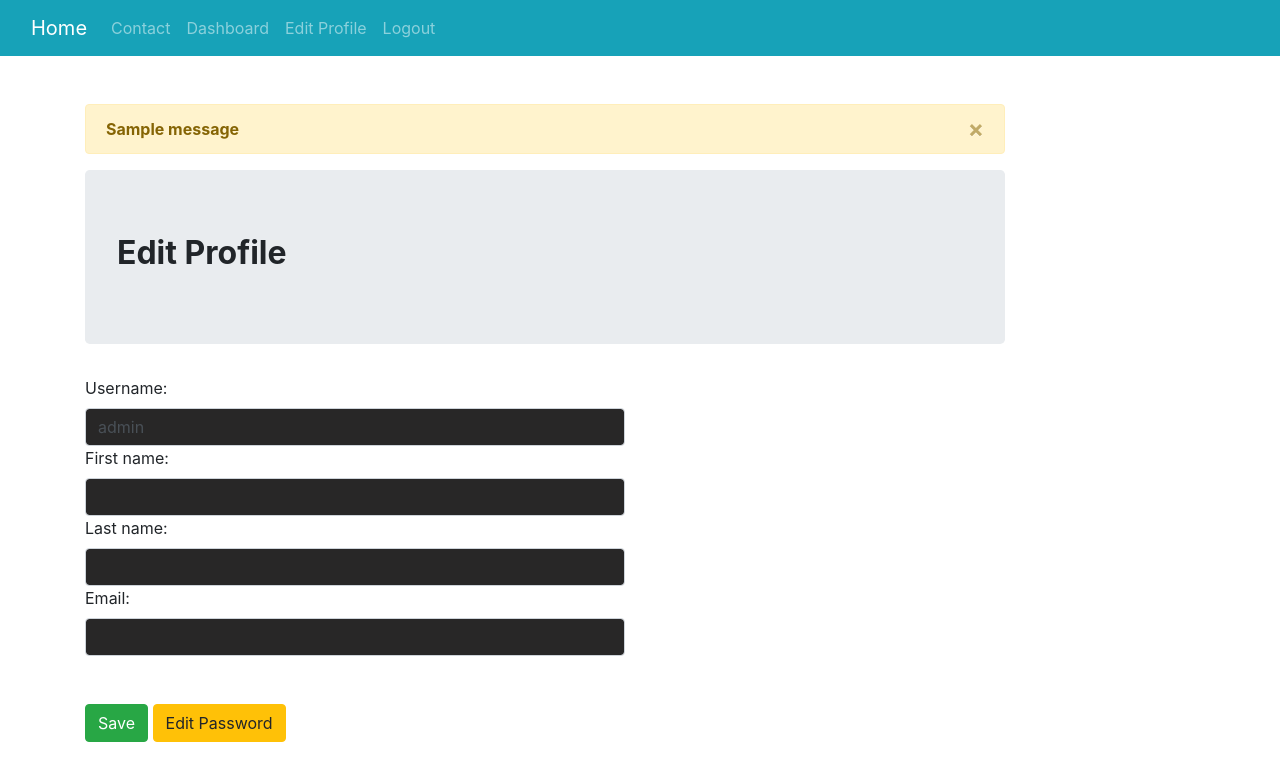
After one commit to saakib10/mini_blog, a Django app: page /userprofile/ in a window 1280 px wide. The commit adds this page. Shown: the top 781 px of the page. Run offline with Django 3.2, Linux system fonts and the light colour scheme; a user stored in the database is signed in; one stand-in notice (Sample message) is shown; some libraries are stand-ins or nearby versions.

Commit message:
my project

```diff
--- a/blog/forms.py
+++ b/blog/forms.py
@@ -1,4 +1,5 @@
-from django.contrib.auth.forms import UserCreationForm,AuthenticationForm,UsernameField
+from django.contrib.auth.forms import UserCreationForm,AuthenticationForm,UsernameField,\
+    UserChangeForm,PasswordChangeForm
 from django.contrib.auth.models import User
 from django import forms
 from .models import Post
@@ -28,3 +29,19 @@ class AddPost(forms.ModelForm):
         labels = {'title': 'Title','desc': 'Descriptions'}
         widgets = {'title': forms.TextInput(attrs={'class':'form-control'}),
                    'desc':forms.Textarea(attrs={'class':'form-control'})}
+
+class EditProfileForm(UserChangeForm):
+    password = None
+    class Meta:
+        model = User
+        fields = ['username','first_name','last_name','email']
+        labels = {'email':'Email'}
+        widgets = {'username':forms.TextInput(attrs={'class':'form-control'}),
+                   'first_name':forms.TextInput(attrs={'class':'form-control'}),
+                   'last_name': forms.TextInput(attrs={'class':'form-control'}),
+                   'email':forms.EmailInput(attrs={'class':'form-control'})}
+
+class ChangePassForm(PasswordChangeForm):
+    old_password = forms.CharField(label='Old Password',widget=forms.PasswordInput(attrs={'class':'form-control'}))
+    new_password1 = forms.CharField(label='New Password',widget=forms.PasswordInput(attrs={'class':'form-control'}))
+    new_password2 = forms.CharField(label='New Password(again)',widget=forms.PasswordInput(attrs={'class':'form-control'}))
--- a/blog/views.py
+++ b/blog/views.py
@@ -1,9 +1,11 @@
 from django.shortcuts import render,HttpResponseRedirect
-from .forms import UserSignUpForm,UserLoginForm,AddPost
-from django.contrib.auth import login,logout,authenticate
+from .forms import UserSignUpForm,UserLoginForm,AddPost,EditProfileForm,ChangePassForm
+from django.contrib.auth import login,logout,authenticate,update_session_auth_hash
 from django.contrib import messages
 from .models import Post
 from django.contrib.auth.models import Group
+
+
 def home_view(request):
     return render(request,'home.html')
 
@@ -35,7 +37,6 @@ def log_in(request):
                     if user is not None:
                         login(request,user)
                         messages.success(request,'Login Succesfully ')
-
                         return HttpResponseRedirect('/dashboard/')
             else:
                 lg = UserLoginForm()
@@ -84,21 +85,50 @@ def add_post(request):
 
 
 def update_post(request,id):
-    if request.method == 'POST':
-        up = Post.objects.get(pk=id)
-        update = AddPost(request.POST,instance=up)
-        if update.is_valid():
-            update.save()
-            return HttpResponseRedirect('/dashboard/')
+    if request.user.is_authenticated:
+        if request.method == 'POST':
+            up = Post.objects.get(pk=id)
+            update = AddPost(request.POST,instance=up)
+            if update.is_valid():
+                update.save()
+                return HttpResponseRedirect('/dashboard/')
 
-    else:
-        up = Post.objects.get(pk=id)
-        update = AddPost(instance=up)
+        else:
+            up = Post.objects.get(pk=id)
+            update = AddPost(instance=up)
 
     return render(request,'updatepost.html',{'form': update})
 
 def delete_post(request,id):
+    if request.user.is_authenticated:
+            if request.method == 'POST':
+                dp = Post.objects.get(pk = id)
+                dp.delete()
+                return HttpResponseRedirect('/dashboard/')
+
+def user_profile(request):
+    if request.user.is_authenticated:
+        if request.method == 'POST':
+            sp = EditProfileForm(request.POST,instance=request.user)
+            if sp.is_valid():
+                sp.save()
+                messages.success(request,'Your profile is Update .')
+                sa = EditProfileForm()
+        else:
+            sp = EditProfileForm(instance=request.user)
+        return render(request,'userprofile.html',{'form': sp})
+    else:
+        return HttpResponseRedirect('/login/')
+
+def change_password(request):
     if request.method == 'POST':
-        dp = Post.objects.get(pk = id)
-        dp.delete()
-        return HttpResponseRedirect('/dashboard/')
+        cp = ChangePassForm(user=request.user,data=request.POST)
+        if cp.is_valid():
+            cp.save()
+            update_session_auth_hash(request,cp.user)
+            messages.success(request, 'Your password is Changed .')
+            return HttpResponseRedirect('/cpass/')
+
+    else:
+        cp = ChangePassForm(user=request.user)
+    return render(request,'cpass.html',{'form': cp})
--- a/miniblog/urls.py
+++ b/miniblog/urls.py
@@ -28,6 +28,8 @@ urlpatterns = [
     path('logout/',views.log_out,name = 'logout'),
     path('addpost/',views.add_post, name = 'addpost'),
     path('updatepost/<int:id>/',views.update_post, name = 'updatepost'),
-    path('deletepost/<int:id>/',views.delete_post, name = 'deletepost')
+    path('deletepost/<int:id>/',views.delete_post, name = 'deletepost'),
+    path('userprofile/',views.user_profile, name = 'userprofile'),
+    path('cpass/',views.change_password, name = 'cpass')
 
 ]
--- a/templates/navbar.html
+++ b/templates/navbar.html
@@ -16,6 +16,7 @@
             <a class="nav-link" href="{% url 'about' %}">About</a>
       </li>
       {% endcomment %}
+
       <li class="nav-item">
             <a class="nav-link" href="{% url 'contact' %}">Contact</a>
       </li>
@@ -25,10 +26,14 @@
               <li class="nav-item">
                  <a class="nav-link" href="{% url 'dashboard' %}">Dashboard</a>
               </li>
+                 <li class="nav-item">
+                    <a class="nav-link" href="{% url 'userprofile' %}">Edit Profile</a>
+                </li>
 
               <li class="nav-item">
                 <a class="nav-link" href="{% url 'logout' %}">Logout</a>
               </li>
+
 
       {% else %}
 
@@ -45,6 +50,7 @@
 
 
 
+
     </ul>
   </div>
 </nav>
--- a/templates/signin.html
+++ b/templates/signin.html
@@ -7,12 +7,14 @@
                 <h3 class="display-10 font-weight-bold">Sign Up Here</h3>
         </div>
     </div>
-    <div class="col-sm-6">
+    <div class="col-sm-10">
         {% if messages %}
         {% for message in messages %}
             <h2 class="mt-5 btn btn-secondary">{{ message }}</h2>
         {% endfor %}
         {% endif %}
+    </div>
+    <div class="col-sm-6">
         <form class="mt-5" action="" method="post" novalidate>
             {% csrf_token %}
             {% for fm in form %}
--- /dev/null
+++ b/templates/userprofile.html
@@ -0,0 +1,48 @@
+{% extends 'base.html' %}
+{% load static %}
+
+{% block msg %}
+    {% if messages %}
+      {% for message in messages %}
+          <div class="mt-5">
+              <div class="alert alert-warning alert-dismissible fade show" role="alert">
+                  <strong>{{ message }}</strong>
+                  <button type="button" class="close" data-dismiss="alert" aria-label="Close">
+                  <span aria-hidden="true">&times;</span>
+                  </button>
+              </div>
+
+          </div>
+      {% endfor %}
+    {% endif %}
+
+{% endblock msg %}
+
+{% block content %}
+    <div class="col-sm-10">
+        <div class="jumbotron justify-content-center">
+            <h2 class="display-10 font-weight-bold">Edit Profile</h2>
+        </div>
+    </div>
+
+
+<div class="col-sm-6 form-group">
+
+    <form class="" method="post" action="" novalidate>
+        {% csrf_token %}
+        {% for fm in form %}
+            {{ fm.label_tag }}  {{ fm }} {{ fm.errors|striptags }}
+        {% endfor %}
+        <input class="mt-5 btn btn-success" type="submit" value="Save">
+        <a href="{% url 'cpass' %}" class="mt-5 btn btn-warning">Edit Password</a>
+
+    </form>
+</div>
+
+
+
+
+
+
+
+{% endblock content %}
```
Also changed, not shown: templates/cpass.html (added, +39 -0 lines), db.sqlite3.
